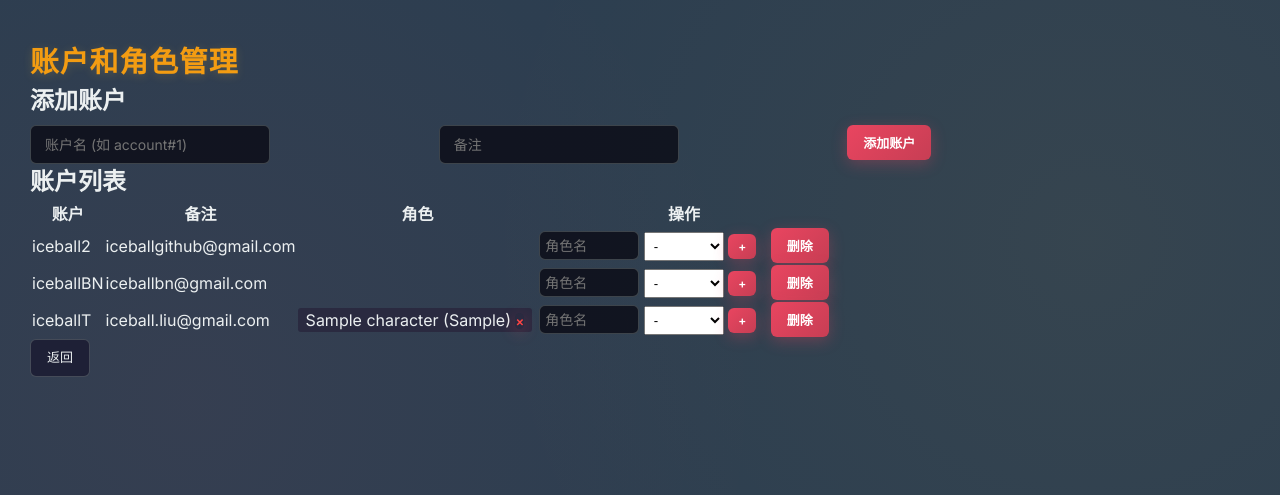
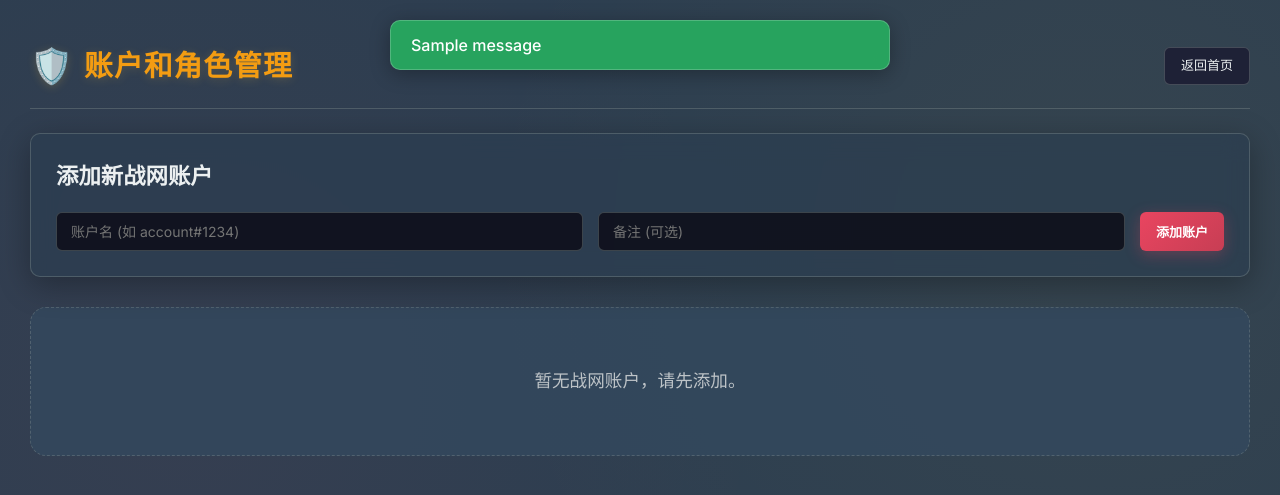
Before and after one commit to ZHIQUANLIU/D2RItemDB, a Flask app: page /accounts in a window 1280 px wide. Shown: the top 495 px of the page. Run offline with Flask 3, Linux system fonts and the light colour scheme; a user stored in the database is signed in; data comes from the database, SQL or seed files in the repository; both versions use the stored data as it was after the commit; tables that the repository leaves empty hold one stand-in row (values such as "Sample post"); one stand-in notice (Sample message) is shown.

Commit message:
manually fixed some css issue, yeah!
- but Antigravity fixed the add item / account dropdown and cascaded selection issue. LOL

```diff
--- a/app.py
+++ b/app.py
@@ -169,6 +169,21 @@ def init_db():
         )
     """)
 
+    # Create characters table (if not exists)
+    cursor.execute("""
+        CREATE TABLE IF NOT EXISTS characters (
+            id INTEGER PRIMARY KEY,
+            account_id INTEGER NOT NULL,
+            user_id INTEGER NOT NULL,
+            name TEXT NOT NULL,
+            class TEXT,
+            created_at TIMESTAMP DEFAULT CURRENT_TIMESTAMP,
+            FOREIGN KEY (account_id) REFERENCES accounts (id),
+            FOREIGN KEY (user_id) REFERENCES users (id),
+            UNIQUE(account_id, name)
+        )
+    """)
+
     # Create item_images table for the admin utility
     cursor.execute("""
         CREATE TABLE IF NOT EXISTS item_images (
@@ -302,9 +317,11 @@ def settings():
 
 # 账户管理
 @app.route('/accounts', methods=['GET', 'POST'])
+@login_required
 def manage_accounts():
     lang = request.args.get('lang', 'zh')
     db = get_db()
+    user_id = session['user_id']
 
     if request.method == 'POST':
         action = request.form.get('action')
@@ -313,32 +330,64 @@ def manage_accounts():
             notes = request.form.get('notes', '')
             if name:
                 try:
-                    db.execute('INSERT INTO accounts (name, notes) VALUES (?, ?)', (name, notes))
+                    db.execute('INSERT INTO accounts (name, notes, user_id) VALUES (?, ?, ?)', (name, notes, user_id))
                     db.commit()
-                except:
-                    pass
+                    flash('账户添加成功' if lang == 'zh' else 'Account added successfully', 'success')
+                except sqlite3.IntegrityError:
+                    flash('该账户名已存在' if lang == 'zh' else 'Account name already exists', 'error')
+                except Exception as e:
+                    flash(f'错误: {str(e)}', 'error')
+
         elif action == 'add_character':
             account_id = request.form.get('account_id')
             char_name = request.form.get('char_name', '').strip()
             char_class = request.form.get('char_class', '')
+
             if account_id and char_name:
-                try:
-                    db.execute('INSERT INTO characters (account_id, name, class) VALUES (?, ?, ?)', (account_id, char_name, char_class))
-                    db.commit()
-                except:
-                    pass
+                # Check account ownership and character count
+                acc = query_db('SELECT id FROM accounts WHERE id = ? AND user_id = ?', (account_id, user_id), one=True)
+                if not acc:
+                    flash('非法操作' if lang == 'zh' else 'Unauthorized action', 'error')
+                else:
+                    count = query_db('SELECT COUNT(*) FROM characters WHERE account_id = ?', (account_id,), one=True)[0]
+                    if count >= 50:
+                        flash('每个账户最多50个角色' if lang == 'zh' else 'Max 50 characters per account', 'error')
+                    else:
+                        try:
+                            db.execute('INSERT INTO characters (account_id, user_id, name, class) VALUES (?, ?, ?, ?)',
+                                     (account_id, user_id, char_name, char_class))
+                            db.commit()
+                            flash('角色添加成功' if lang == 'zh' else 'Character added successfully', 'success')
+                        except sqlite3.IntegrityError:
+                            flash('该账号下已存在同名角色' if lang == 'zh' else 'Character name already exists in this account', 'error')
+                        except Exception as e:
+                            flash(f'错误: {str(e)}', 'error')
+
         elif action == 'delete_account':
             account_id = request.form.get('account_id')
-            db.execute('DELETE FROM characters WHERE account_id = ?', (account_id,))
-            db.execute('DELETE FROM accounts WHERE id = ?', (account_id,))
-            db.commit()
+            # Verify ownership
+            acc = query_db('SELECT id FROM accounts WHERE id = ? AND user_id = ?', (account_id, user_id), one=True)
+            if acc:
+                db.execute('DELETE FROM characters WHERE account_id = ? AND user_id = ?', (account_id, user_id))
+                db.execute('DELETE FROM accounts WHERE id = ? AND user_id = ?', (account_id, user_id))
+                db.commit()
+                flash('账户已删除' if lang == 'zh' else 'Account deleted', 'success')
+            else:
+                flash('无法删除他人账户' if lang == 'zh' else 'Cannot delete another user\'s account', 'error')
+
         elif action == 'delete_character':
             char_id = request.form.get('char_id')
-            db.execute('DELETE FROM characters WHERE id = ?', (char_id,))
-            db.commit()
+            # Verify ownership
+            char = query_db('SELECT id FROM characters WHERE id = ? AND user_id = ?', (char_id, user_id), one=True)
+            if char:
+                db.execute('DELETE FROM characters WHERE id = ? AND user_id = ?', (char_id, user_id))
+                db.commit()
+                flash('角色已删除' if lang == 'zh' else 'Character deleted', 'success')
+            else:
+                flash('无法删除他人角色' if lang == 'zh' else 'Cannot delete another user\'s character', 'error')
 
-    accounts = query_db('SELECT * FROM accounts ORDER BY name')
-    characters = query_db('SELECT c.*, a.name as account_name FROM characters c JOIN accounts a ON c.account_id = a.id ORDER BY a.name, c.name')
+    accounts = query_db('SELECT * FROM accounts WHERE user_id = ? ORDER BY name', (user_id,))
+    characters = query_db('SELECT c.*, a.name as account_name FROM characters c JOIN accounts a ON c.account_id = a.id WHERE c.user_id = ? ORDER BY a.name, c.name', (user_id,))
 
     return render_template('accounts.html', accounts=accounts, characters=characters, lang=lang)
 
--- a/static/css/styles.css
+++ b/static/css/styles.css
@@ -1233,12 +1336,168 @@ select.filter-select:hover, select.filter-select:focus {
 .spinner {
     width: 50px;
     height: 50px;
-    border: 3px solid rgba(255,255,255,0.1);
+    border: 3px solid rgba(255, 255, 255, 0.1);
     border-top-color: var(--text-primary);
     border-radius: 50%;
     animation: spin 1s ease-in-out infinite;
 }
 
 @keyframes spin {
-    to { transform: rotate(360deg); }
+    to {
+        transform: rotate(360deg);
+    }
 }
+
+/* Flash Messages */
+.flash-messages {
+    position: fixed;
+    top: 20px;
+    left: 50%;
+    transform: translateX(-50%);
+    z-index: 10000;
+    width: 90%;
+    max-width: 500px;
+}
+
+.flash {
+    padding: 12px 20px;
+    margin-bottom: 10px;
+    border-radius: var(--radius-md);
+    box-shadow: var(--shadow-glow);
+    font-weight: 500;
+    animation: slideDown 0.3s ease-out;
+    backdrop-filter: blur(8px);
+}
+
+.flash.success {
+    background: rgba(39, 174, 96, 0.9);
+    border: 1px solid rgba(255, 255, 255, 0.2);
+    color: white;
+}
+
+.flash.error {
+    background: rgba(192, 57, 43, 0.9);
+    border: 1px solid rgba(255, 255, 255, 0.2);
+    color: white;
+}
+
+@keyframes slideDown {
+    from {
+        transform: translateY(-20px);
+        opacity: 0;
+    }
+
+    to {
+        transform: translateY(0);
+        opacity: 1;
+    }
+}
+
+/* Account Management */
+.account-card {
+    background: var(--bg-card);
+    border-radius: var(--radius-md);
+    border: 1px solid var(--border-dim);
+    margin-bottom: 20px;
+    overflow: hidden;
+    transition: all 0.3s ease;
+}
+
+.account-header {
+    background: rgba(255, 255, 255, 0.05);
+    padding: 15px 20px;
+    display: flex;
+    justify-content: space-between;
+    align-items: center;
+    border-bottom: 1px solid var(--border-dim);
+}
+
+.account-name {
+    font-family: 'Outfit', sans-serif;
+    font-size: 1.2em;
+    font-weight: 700;
+    color: var(--text-primary);
+}
+
+.account-body {
+    padding: 20px;
+}
+
+.character-grid {
+    display: grid;
+    grid-template-columns: repeat(auto-fill, minmax(200px, 1fr));
+    gap: 10px;
+    margin-bottom: 20px;
+}
+
+.character-tag {
+    background: rgba(255, 255, 255, 0.05);
+    border: 1px solid var(--border-dim);
+    border-radius: var(--radius-sm);
+    padding: 8px 12px;
+    display: flex;
+    justify-content: space-between;
+    align-items: center;
+    transition: all 0.2s;
+}
+
+.character-tag:hover {
+    background: rgba(255, 255, 255, 0.1);
+    border-color: var(--border-light);
+}
+
+.char-info {
+    display: flex;
+    flex-direction: column;
+}
+
+.char-name {
+    font-weight: 600;
+    font-size: 0.95em;
+}
+
+.char-class {
+    font-size: 0.75em;
+    color: var(--text-muted);
+}
+
+.delete-btn {
+    background: none;
+    border: none;
+    color: var(--text-accent);
+    cursor: pointer;
+    font-size: 1.1em;
+    padding: 2px 6px;
+    border-radius: 4px;
+    transition: all 0.2s;
+}
+
+.delete-btn:hover {
+    background: rgba(231, 76, 60, 0.1);
+}
+
+.add-char-form {
+    background: rgba(0, 0, 0, 0.2);
+    padding: 15px;
+    border-radius: var(--radius-sm);
+    display: flex;
+    gap: 10px;
+    flex-wrap: wrap;
+    align-items: center;
+}
+
+[data-theme="light"] .account-card {
+    background: #fff;
+}
+
+[data-theme="light"] .account-header {
+    background: #f8f9fa;
+}
+
+[data-theme="light"] .character-tag {
+    background: #f1f3f5;
+}
+
+[data-theme="light"] .add-char-form {
+    background: #f8f9fa;
+}
--- a/templates/accounts.html
+++ b/templates/accounts.html
@@ -1,60 +1,101 @@
 {% extends 'base.html' %}
 {% block content %}
 <div class="container">
-        <h1>{% if lang == 'zh' %}账户和角色管理{% else %}Account & Character Management{% endif %}</h1>
+    <div class="header">
+        <h1>
+            <span style="font-size: 1.2em;">🛡️</span>
+            {% if lang == 'zh' %}账户和角色管理{% else %}Account & Character Management{% endif %}
+        </h1>
+        <a href="/?lang={{ lang }}" class="btn">{% if lang == 'zh' %}返回首页{% else %}Back to Home{% endif %}</a>
+    </div>
 
-        <div class="section">
-            <h2>{% if lang == 'zh' %}添加账户{% else %}Add Account{% endif %}</h2>
+    <div class="glass-panel" style="padding: 25px; margin-bottom: 30px;">
+        <h2 style="margin-bottom: 20px; font-size: 1.4em;">{% if lang == 'zh' %}添加新战网账户{% else %}Add New Battle.net
+            Account{% endif %}</h2>
         <form method="post">
             <input type="hidden" name="action" value="add_account">
-                <div class="row">
-                    <div class="col">
-                        <input type="text" class="input-field" name="account_name" placeholder="{% if lang == 'zh' %}账户名 (如 account#1){% else %}Account name (e.g. account#1){% endif %}" required>
+            <div style="display: flex; gap: 15px; flex-wrap: wrap;">
+                <div style="flex: 1; min-width: 250px;">
+                    <input type="text" class="input-field" name="account_name" style="width: 100%;"
+                        placeholder="{% if lang == 'zh' %}账户名 (如 account#1234){% else %}Account name (e.g. account#1234){% endif %}"
+                        required>
                 </div>
-                    <div class="col">
-                        <input type="text" class="input-field" name="notes" placeholder="{% if lang == 'zh' %}备注{% else %}Notes{% endif %}">
+                <div style="flex: 1; min-width: 200px;">
+                    <input type="text" class="input-field" name="notes" style="width: 100%;"
+                        placeholder="{% if lang == 'zh' %}备注 (可选){% else %}Notes (optional){% endif %}">
                 </div>
-                    <div class="col">
-                        <button type="submit" class="btn primary" class="btn">{% if lang == 'zh' %}添加账户{% else %}Add Account{% endif %}</button>
-                    </div>
+                <button type="submit" class="btn primary">{% if lang == 'zh' %}添加账户{% else %}Add Account{% endif
+                    %}</button>
             </div>
         </form>
     </div>
 
-        <div class="section">
-            <h2>{% if lang == 'zh' %}账户列表{% else %}Accounts{% endif %}</h2>
-            <table>
-                <tr>
-                    <th>{% if lang == 'zh' %}账户{% else %}Account{% endif %}</th>
-                    <th>{% if lang == 'zh' %}备注{% else %}Notes{% endif %}</th>
-                    <th>{% if lang == 'zh' %}角色{% else %}Characters{% endif %}</th>
-                    <th>{% if lang == 'zh' %}操作{% else %}Actions{% endif %}</th>
-                </tr>
+    <div class="account-list">
+        {% if not accounts %}
+        <div class="empty">
+            {% if lang == 'zh' %}暂无战网账户，请先添加。{% else %}No accounts found. Please add one first.{% endif %}
+        </div>
+        {% endif %}
+
         {% for acc in accounts %}
-                <tr>
-                    <td>{{ acc.name }}</td>
-                    <td>{{ acc.notes or '' }}</td>
-                    <td>
+        <div class="account-card">
+            <div class="account-header">
+                <div class="account-name">
+                    <span style="color: var(--text-muted); font-size: 0.8em; margin-right: 5px;">#</span>{{ acc.name }}
+                    {% if acc.notes %}
+                    <span
+                        style="font-size: 0.6em; background: rgba(255,255,255,0.1); padding: 2px 8px; border-radius: 10px; margin-left: 10px; font-weight: 400; color: var(--text-muted);">{{
+                        acc.notes }}</span>
+                    {% endif %}
+                </div>
+                <div class="account-actions">
+                    <form method="post" style="display: inline;"
+                        onsubmit="return confirm('{% if lang == 'zh' %}确认删除此账户及其所有角色吗？相关物品将变为无归属状态。{% else %}Delete this account and all its characters? Items will become unassigned.{% endif %}')">
+                        <input type="hidden" name="action" value="delete_account">
+                        <input type="hidden" name="account_id" value="{{ acc.id }}">
+                        <button type="submit" class="btn"
+                            style="color: var(--text-accent); border-color: rgba(231, 76, 60, 0.3);">
+                            {% if lang == 'zh' %}删除账户{% else %}Delete Account{% endif %}
+                        </button>
+                    </form>
+                </div>
+            </div>
+            <div class="account-body">
+                <div style="margin-bottom: 12px; font-size: 0.9em; color: var(--text-muted); font-weight: 600;">
+                    {% if lang == 'zh' %}角色列表{% else %}Characters{% endif %} ({% set count =
+                    characters|selectattr('account_id', 'equalto', acc.id)|list|length %}{{ count }}/50)
+                </div>
+
+                <div class="character-grid">
                     {% for char in characters %}
                     {% if char.account_id == acc.id %}
-                                <span style="background:#2a2a40;padding:2px 8px;border-radius:3px;margin-right:5px;">
-                                    {{ char.name }}{% if char.class %} ({{ char.class }}){% endif %}
-                                    <form method="post" style="display:inline;">
+                    <div class="character-tag">
+                        <div class="char-info">
+                            <span class="char-name">{{ char.name }}</span>
+                            <span class="char-class">{{ char.class or '-' }}</span>
+                        </div>
+                        <form method="post" style="display: inline;"
+                            onsubmit="return confirm('{% if lang == 'zh' %}删除角色与其关联信息？{% else %}Delete this character?{% endif %}')">
                             <input type="hidden" name="action" value="delete_character">
                             <input type="hidden" name="char_id" value="{{ char.id }}">
-                                        <button type="submit" class="btn primary" style="background:none;border:none;color:#f44;cursor:pointer;padding:0;">×</button>
+                            <button type="submit" class="delete-btn" title="Delete">×</button>
                         </form>
-                                </span>
+                    </div>
                     {% endif %}
                     {% endfor %}
-                    </td>
-                    <td>
-                        <form method="post" style="display:inline;">
+                </div>
+
+                <div class="add-char-form">
+                    <span style="font-size: 0.85em; color: var(--text-muted);">{% if lang == 'zh' %}快速添加角色:{% else
+                        %}Quick Add:{% endif %}</span>
+                    <form method="post" style="display: flex; gap: 10px; flex: 1;">
                         <input type="hidden" name="action" value="add_character">
                         <input type="hidden" name="account_id" value="{{ acc.id }}">
-                            <input type="text" class="input-field" name="char_name" placeholder="{% if lang == 'zh' %}角色名{% else %}Character{% endif %}" style="width:100px;display:inline;padding:5px;">
-                            <select name="char_class" style="width:80px;display:inline;padding:5px;">
-                                <option value="">-</option>
+                        <input type="text" class="input-field" name="char_name"
+                            placeholder="{% if lang == 'zh' %}角色名{% else %}Name{% endif %}" required
+                            style="flex: 1; padding: 6px 12px;">
+                        <select name="char_class" class="filter-select" style="padding: 6px 30px 6px 12px;">
+                            <option value="">{% if lang == 'zh' %}类型{% else %}Class{% endif %}</option>
                             <option value="Amazon">Amazon</option>
                             <option value="Sorceress">Sorceress</option>
                             <option value="Necromancer">Necromancer</option>
@@ -62,21 +103,15 @@
                             <option value="Barbarian">Barbarian</option>
                             <option value="Druid">Druid</option>
                             <option value="Assassin">Assassin</option>
+                            <option value="Warlock">Warlock</option>
                         </select>
-                            <button type="submit" class="btn primary" class="btn" style="padding:5px 10px;font-size:12px;">+</button>
+                        <button type="submit" class="btn primary" style="padding: 6px 15px;">+</button>
                     </form>
-                        <form method="post" style="display:inline;margin-left:10px;">
-                            <input type="hidden" name="action" value="delete_account">
-                            <input type="hidden" name="account_id" value="{{ acc.id }}">
-                            <button type="submit" class="btn primary" class="btn btn-danger" onclick="return confirm('{% if lang == 'zh' %}确定删除?{% else %}Confirm delete?{% endif %}')\">{% if lang == 'zh' %}删除{% else %}Delete{% endif %}</button>
-                        </form>
-                    </td>
-                </tr>
+                </div>
+            </div>
+        </div>
         {% endfor %}
-            </table>
     </div>
-
-        <a href="/?lang={{ lang }}" class="btn">{% if lang == 'zh' %}返回{% else %}Back{% endif %}</a>
 </div>
-
+</div>
 {% endblock %}
--- a/templates/base.html
+++ b/templates/base.html
@@ -8,6 +8,15 @@
 </head>
 <body>
     <div class="container">
+        {% with messages = get_flashed_messages(with_categories=true) %}
+          {% if messages %}
+            <div class="flash-messages">
+              {% for category, message in messages %}
+                <div class="flash {{ category }}">{{ message }}</div>
+              {% endfor %}
+            </div>
+          {% endif %}
+        {% endwith %}
 
         {% block content %}{% endblock %}
 
```
Also changed, not shown: other parts of static/css/styles.css (+152 -49 lines), 10.implementation_plan.md (added, +59 -0 lines), templates/my_items_add.html (+25 -31 lines), templates/my_items_edit.html (+27 -29 lines), d2r_items.db. Lines whose indentation alone changed are shown as unchanged.
